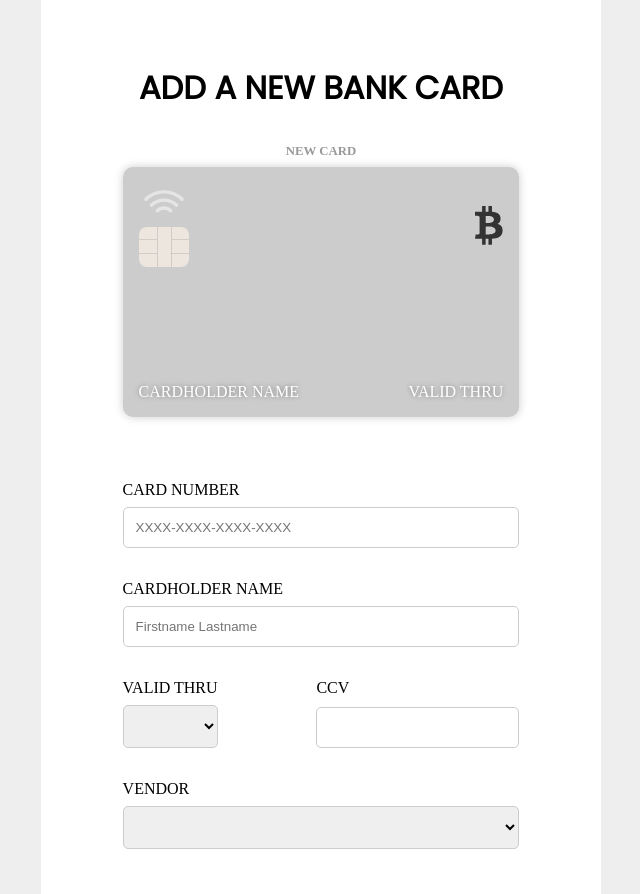
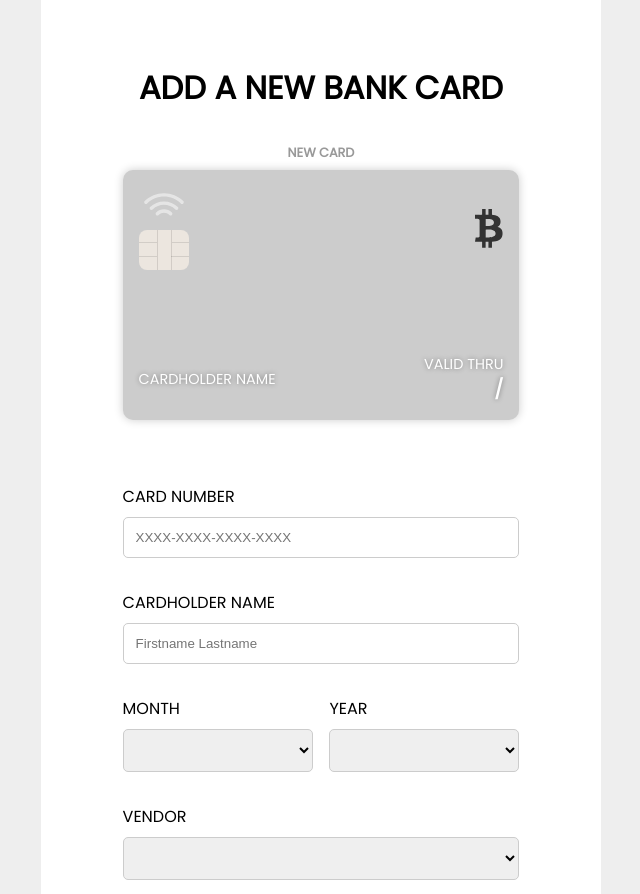
Before and after one commit to jenseneducation-Aleksander-Dimitrijevic/e-wallet-project, a Vue app: page /add-card in a window 1280 px wide. Shown: the top 894 px of the page, without its empty margins (319-959 px from the left). Built offline with nearby package versions, Linux system fonts and the light colour scheme.

Commit message:
e-wallet completed

```diff
--- a/src/App.vue
+++ b/src/App.vue
@@ -19,5 +19,6 @@ export default {
 }
 body {
   background: #eee;
+  font-family: "Poppins";
 }
 </style>
--- a/src/components/Card.vue
+++ b/src/components/Card.vue
@@ -2,21 +2,25 @@
   <div
     @click="$emit('swap-card', cardDetail)"
     class="card"
-    :style="{'background-color': cardDetail.bgColor}"
+    :style="{ 'background-color': cardDetail.bgColor }"
   >
     <div class="vendor">
       <img :src="cardDetail.chip" alt="vendor" />
       <img :src="cardDetail.vendor" alt="vendor" />
     </div>
-    <h1>{{cardDetail.cardNumber}}</h1>
+    <h1>{{ cardDetail.cardNumber }}</h1>
     <ul>
       <li>
         <p>Cardholder name</p>
-        <h2>{{cardDetail.ownerName}}</h2>
+        <h2>{{ cardDetail.ownerName }}</h2>
       </li>
       <li>
         <p>Valid thru</p>
-        <h2>{{cardDetail.validThru}}</h2>
+        <div>
+          <h2>{{ cardDetail.month }}</h2>
+          <h2>/</h2>
+          <h2>{{ cardDetail.year }}</h2>
+        </div>
       </li>
     </ul>
   </div>
@@ -62,12 +66,26 @@ export default {
     justify-content: space-between;
 
     li {
+      p {
+        font-size: 0.9rem;
+      }
       p,
       h2 {
         text-transform: uppercase;
       }
+
+      h2 {
+        font-size: 1.2rem;
+      }
+
       &:nth-child(2) {
         text-align: right;
+        div {
+          text-align: right;
+          h2 {
+            display: inline;
+          }
+        }
       }
     }
   }
--- a/src/components/CardForm.vue
+++ b/src/components/CardForm.vue
@@ -1,5 +1,5 @@
 <template>
-  <form>
+  <form @submit.prevent="addCard">
     <label for="card-number">Card number</label>
     <input
       id="card-number"
@@ -13,35 +13,46 @@
     <input type="text" id="name" v-model="cardDetail.ownerName" placeholder="Firstname Lastname" />
     <div>
       <div>
-        <label for="valid-thru">Valid thru</label>
-        <select v-model="cardDetail.validThru" id="valid-thru">
-          <option value="1">1</option>
-          <option value="2">2</option>
-          <option value="3">3</option>
-          <option value="4">4</option>
-          <option value="5">5</option>
-          <option value="6">6</option>
-          <option value="7">7</option>
-          <option value="8">8</option>
-          <option value="9">9</option>
+        <label for="month">Month</label>
+        <select v-model="cardDetail.month" id="month">
+          <option value="01">01</option>
+          <option value="02">02</option>
+          <option value="03">03</option>
+          <option value="04">04</option>
+          <option value="05">05</option>
+          <option value="06">06</option>
+          <option value="07">07</option>
+          <option value="08">08</option>
+          <option value="09">09</option>
           <option value="10">10</option>
           <option value="11">11</option>
           <option value="12">12</option>
         </select>
       </div>
       <div>
-        <label for="cvv">Ccv</label>
-        <input type="text" id="cvv" maxlength="3" v-model="cardDetail.cvv" />
+        <label for="year">Year</label>
+        <select v-model="cardDetail.year" id="year">
+          <option value="21">21</option>
+          <option value="22">22</option>
+          <option value="23">23</option>
+          <option value="24">24</option>
+          <option value="25">25</option>
+        </select>
       </div>
     </div>
 
     <label for="vendor">Vendor</label>
-    <select id="vendor" v-model="cardDetail.vendorOptions">
+    <select
+      id="vendor"
+      v-model="cardDetail.vendorOptions"
+      @change="$emit('select', cardDetail.vendorOptions)"
+    >
       <option value="bitcoin-inc">Bitcoin Inc</option>
       <option value="blockchain-inc">Blockchain Inc</option>
       <option value="evil-corp">Evil Corp</option>
       <option value="ninja-bank">Ninja Bank</option>
     </select>
+    <button class="btn-primary">Add card</button>
   </form>
 </template>
 
@@ -50,6 +61,12 @@ export default {
   name: "CardForm",
   props: {
     cardDetail: Object
+  },
+  methods: {
+    addCard() {
+      this.$root.$emit("add-card", this.cardDetail);
+      this.$router.go(-1);
+    }
   }
 };
 </script>
@@ -69,6 +86,10 @@ form {
     display: flex;
     justify-content: space-between;
 
+    select {
+      width: 190px;
+    }
+
     div {
       display: flex;
       flex-flow: column;
@@ -76,11 +97,19 @@ form {
   }
 
   input,
-  select {
+  select,
+  button {
     width: 100%;
     padding: 12px;
     border-radius: 5px;
     border: 1px solid #ccc;
   }
+
+  button {
+    padding: 20px;
+    cursor: pointer;
+    margin-top: 1rem;
+    background: #fff;
+  }
 }
 </style>
--- a/src/components/CardStack.vue
+++ b/src/components/CardStack.vue
@@ -14,6 +14,9 @@
 import Card from "./Card";
 export default {
   name: "CardStack",
+  props: {
+    cardDetail: Object
+  },
   components: { Card },
   computed: {
     cards() {
--- a/src/components/Top.vue
+++ b/src/components/Top.vue
@@ -15,7 +15,6 @@ export default {
 h1 {
   margin: 2rem 0;
   text-align: center;
-  font-family: "Poppins";
   text-transform: uppercase;
 }
 </style>
--- a/src/main.js
+++ b/src/main.js
@@ -14,7 +14,8 @@ new Vue({
         vendor: require("./assets/vendor-evil.svg"),
         cardNumber: "0987 6543 2109 9876",
         ownerName: "Fernanda Mejia",
-        validThru: "03/23",
+        month: "02",
+        year: "21",
         bgColor: "#D92E4C"
       },
       {
@@ -23,7 +24,8 @@ new Vue({
         vendor: require("./assets/vendor-blockchain.svg"),
         cardNumber: "0987 6543 2109 9876",
         ownerName: "Måns Åkesson",
-        validThru: "05/21",
+        month: "05",
+        year: "24",
         bgColor: "#7C4FDF"
       },
       {
@@ -32,10 +34,16 @@ new Vue({
         vendor: require("./assets/vendor-ninja.svg"),
         cardNumber: "1972 3029 1739 8133",
         ownerName: "Kalle Karlsson",
-        validThru: "07/22",
+        month: "06",
+        year: "25",
         bgColor: "#000"
       }
     ]
   }),
+  mounted() {
+    this.$root.$on("add-card", data => {
+      this.cards.push(data);
+    });
+  },
   render: h => h(App)
 }).$mount("#app");
--- a/src/views/AddCard.vue
+++ b/src/views/AddCard.vue
@@ -3,7 +3,7 @@
     <Top heading="Add a new bank card" />
     <h3>New card</h3>
     <Card :cardDetail="cardDetail" />
-    <CardForm :cardDetail="cardDetail" />
+    <CardForm @select="changeBgColor" :cardDetail="cardDetail" />
   </div>
 </template>
 
@@ -16,16 +16,37 @@ export default {
   components: { Top, Card, CardForm },
   data: () => ({
     cardDetail: {
+      id: Date.now(),
       chip: require("../assets/chip-light.svg"),
       vendor: require("../assets/vendor-bitcoin.svg"),
       cardNumber: "",
       ownerName: "",
-      validThru: "",
+      month: "",
+      year: "",
       vendorOptions: null,
-      cvv: "",
       bgColor: "#ccc"
     }
-  })
+  }),
+  methods: {
+    changeBgColor(vendor) {
+      if (vendor === "ninja-bank") {
+        this.cardDetail.bgColor = "#000";
+        this.cardDetail.vendor = require("../assets/vendor-ninja.svg");
+      }
+      if (vendor === "evil-corp") {
+        this.cardDetail.bgColor = "#D92E4C";
+        this.cardDetail.vendor = require("../assets/vendor-evil.svg");
+      }
+      if (vendor === "blockchain-inc") {
+        this.cardDetail.bgColor = "#7C4FDF";
+        this.cardDetail.vendor = require("../assets/vendor-blockchain.svg");
+      }
+      if (vendor === "bitcoin-inc") {
+        this.cardDetail.bgColor = "#ffb649";
+        this.cardDetail.vendor = require("../assets/vendor-bitcoin.svg");
+      }
+    }
+  }
 };
 </script>
 
--- a/src/views/Home.vue
+++ b/src/views/Home.vue
@@ -4,7 +4,7 @@
     <h3>Active card</h3>
     <Card :cardDetail="cardDetail" />
     <CardStack @swap-card="swapCard" />
-    <router-link to="/add-card">Add new card</router-link>
+    <router-link class="btn-primary" to="/add-card">Add new card</router-link>
   </div>
 </template>
 
@@ -21,7 +21,8 @@ export default {
       vendor: require("../assets/vendor-bitcoin.svg"),
       cardNumber: "1234 5678 9101 1123",
       ownerName: "Aleksander Dimitrijevic",
-      validThru: "12/22",
+      month: "10",
+      year: "20",
       bgColor: "#ffb649"
     }
   }),
@@ -48,8 +49,9 @@ export default {
     margin-bottom: 0.5rem;
     text-transform: uppercase;
   }
+}
 
-  a {
+.btn-primary {
   width: 80%;
   margin: auto;
   padding: 20px;
@@ -69,5 +71,4 @@ export default {
     background: #000;
   }
 }
-}
 </style>
```
Lines whose indentation alone changed are shown as unchanged.
